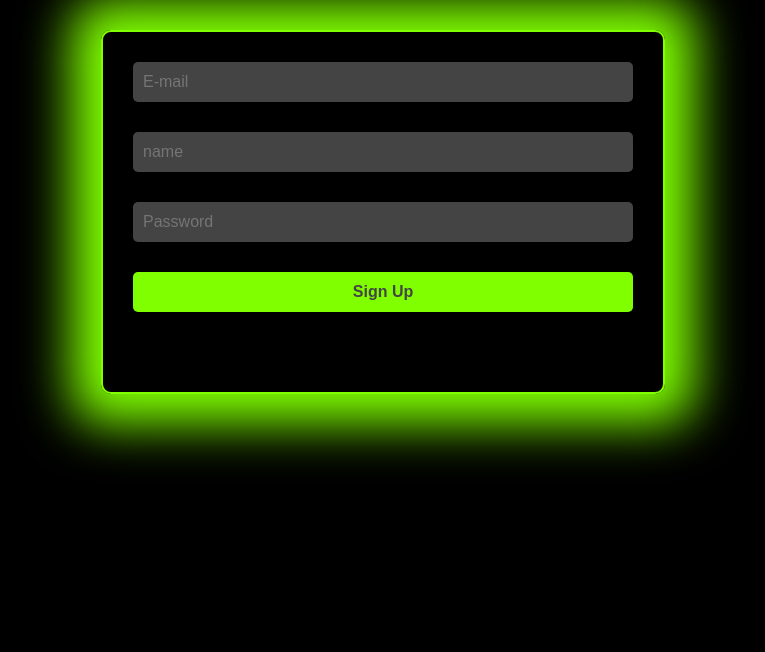
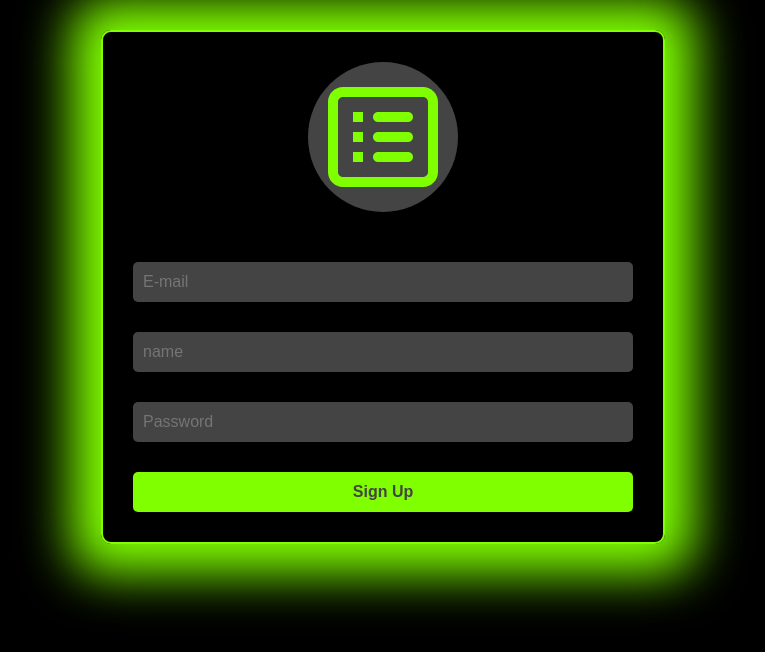
Before and after one commit to Kaique-Eduardo-Lemes-Da-Silva-Cardoso/Tarefas, a React (Create React App) app: page /Sign_Up in a window 1280 px wide. Shown: the top 652 px of the page, without its empty margins (257-1022 px from the left). Built offline with nearby package versions, Linux system fonts and the light colour scheme.

Commit message:
sign in landing page was finished

```diff
--- a/src/Pages/css/Sign_up.css
+++ b/src/Pages/css/Sign_up.css
@@ -7,6 +7,7 @@
     padding: 30px;
     border-radius: 10px;
     box-shadow: 0px 0px 50px 30px chartreuse;
+
   }
   .box {
 
@@ -36,3 +37,27 @@ height: auto;
 
     margin-bottom: 30px;
   }
+  .icon{
+
+      display: flex;
+      justify-content: center;
+      width: 100%;
+      height: 150px;
+      margin-bottom: 50px;
+
+  }
+  .icon-caps{
+      background-color: #444;
+      height: 150px;
+      width: 150px;
+      border-radius: 100px;
+      align-items: center;
+      align-content: center;
+      justify-content: center;
+     display: flex;
+  }
+  .icon-img{
+
+      width: 80%;
+      height: 80%;
+  }
--- a/src/Pages/js/Sign_In.jsx
+++ b/src/Pages/js/Sign_In.jsx
@@ -1,14 +1,14 @@
-import React,{useEffect,useState} from "react";
+import React, { useEffect, useState } from "react";
 import Button from "../../components/js/Button";
-import { useNavigate, useParams } from "react-router-dom";
+import { Link, useNavigate, useParams } from "react-router-dom";
 import "../css/Sign_in.css";
 import axios from "axios";
 import { CgList } from "react-icons/cg";
 const baseURL = "http://localhost:3000";
-const Sign_In = () =>{
-    const[Iemail,setIemail] = useState("");
-    const[Ipassword,setIpassword] = useState("");
-    const[Iname,setIname] = useState("");
+const Sign_In = () => {
+  const [Iemail, setIemail] = useState("");
+  const [Ipassword, setIpassword] = useState("");
+  const [Iname, setIname] = useState("");
 
   const handleInputChangePassword = (e) => {
     setIpassword(e.target.value);
@@ -18,34 +18,23 @@ const Sign_In = () =>{
     setIemail(e.target.value);
   };
 
-
-function ze(){
+  function ze() {
     const data = {
-
-        "email":Iemail,
-        "password":Ipassword
+      email: Iemail,
+      password: Ipassword,
+    };
+    console.log(data);
   }
-    console.log(data)
-}
-    return(
+  return (
     <>
       <div className="container">
         <div className="icon">
-
           <div className="icon-caps">
             <CgList className="icon-img" color="chartreuse" />
           </div>
-
-
-
-
         </div>
 
-
         <div className="box">
-
-
-
           <input
             type="text"
             value={Iemail}
@@ -61,10 +50,11 @@ function ze(){
             placeholder="Password"
             className="input"
           />
-                <Button onClick={ze}>Sign Up</Button>
+          <Link style={{color:"chartreuse",marginBottom:30,marginLeft:"auto",marginRight:"auto"}} to={"/Sign_Up"}>  Sign Up</Link>
+          <Button onClick={ze}>Sign In</Button>
         </div>
       </div>
     </>
-    )
-    }
+  );
+};
 export default Sign_In;
--- a/src/Pages/js/Sign_Up.jsx
+++ b/src/Pages/js/Sign_Up.jsx
@@ -1,13 +1,14 @@
-import React,{useEffect, useState} from "react";
+import React, { useEffect, useState } from "react";
 import Button from "../../components/js/Button";
 import { useNavigate, useParams } from "react-router-dom";
 import "../css/Sign_up.css";
 import axios from "axios";
+import { CgList } from "react-icons/cg";
 const baseURL = "http://localhost:3000";
-const Sign_Up = () =>{
-    const[Iemail,setIemail] = useState("");
-    const[Ipassword,setIpassword] = useState("");
-    const[Iname,setIname] = useState("");
+const Sign_Up = () => {
+  const [Iemail, setIemail] = useState("");
+  const [Ipassword, setIpassword] = useState("");
+  const [Iname, setIname] = useState("");
 
   const handleInputChangePassword = (e) => {
     setIpassword(e.target.value);
@@ -19,19 +20,23 @@ const Sign_Up = () =>{
     setIemail(e.target.value);
   };
 
-
-function ze(){
+  function ze() {
     const data = {
-        "name":Iname,
-        "email":Iemail,
-        "password":Ipassword
-    }
-    console.log(data)
+      name: Iname,
+      email: Iemail,
+      password: Ipassword,
+    };
+    console.log(data);
   }
 
-return(
+  return (
     <>
       <div className="container">
+        <div className="icon">
+          <div className="icon-caps">
+            <CgList className="icon-img" color="chartreuse" />
+          </div>
+        </div>
         <div className="box">
           <input
             type="text"
@@ -58,6 +63,6 @@ return(
         </div>
       </div>
     </>
-)
-}
+  );
+};
 export default Sign_Up;
```
Lines whose indentation alone changed are shown as unchanged.
